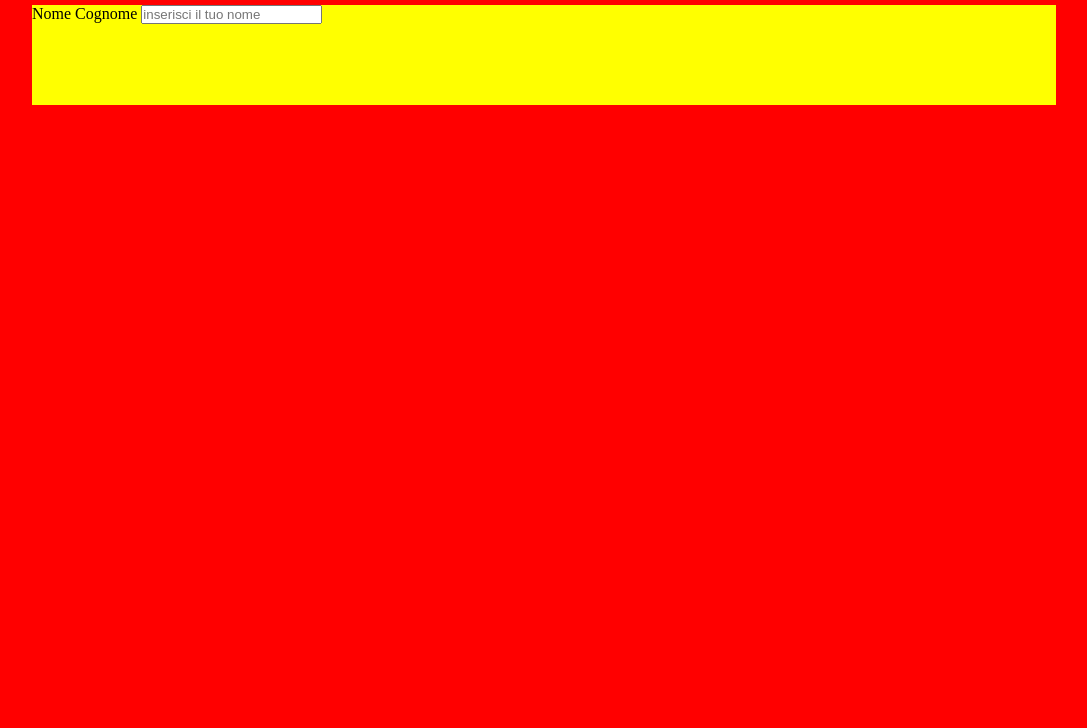
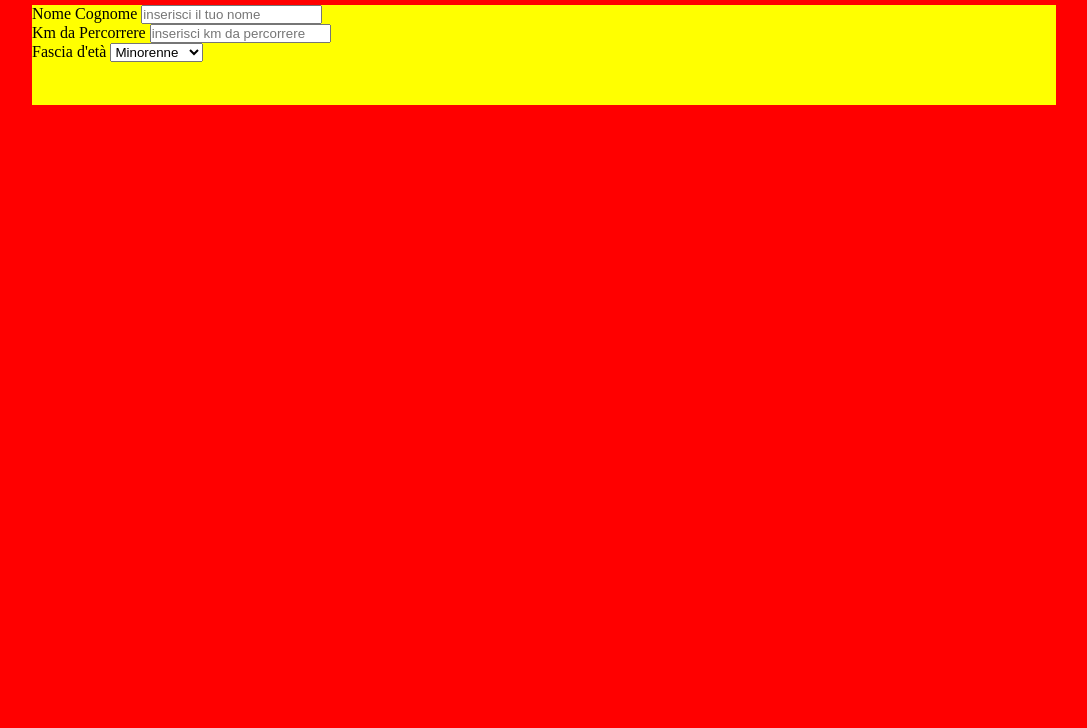
Before and after one commit to valeriodeprosperi/js-biglietto-treno-form, a plain HTML site: page index.html in a window 1280 px wide. Shown: the part 72-800 px from the top of the page, without its empty margins (96-1183 px from the left). Drawn offline with Linux system fonts and the light colour scheme.

Commit message:
nome km età

```diff
--- a/index.html
+++ b/index.html
@@ -16,6 +16,20 @@
           <label for="nome-utente">Nome Cognome</label>
           <input id="nome-utente" type="text" name="" value="" placeholder="inserisci il tuo nome">
         </div>
+        <div class="col">
+          <label for="km">Km da Percorrere</label>
+          <input id="km" type="text" name="" value="" placeholder="inserisci km da percorrere">
+        </div>
+        <div class="col">
+          <label for="età">Fascia d'età</label>
+          <select id="età" class="" name="">
+            <option value="minorenne">Minorenne</option>
+            <option value="maggiorenne">Magiorenne</option>
+            <option value="over-65">over-65</option>
+
+          </select>
+
+        </div>
       </div>
     </div>
     <script src="js/script.js" charset="utf-8"></script>
```
